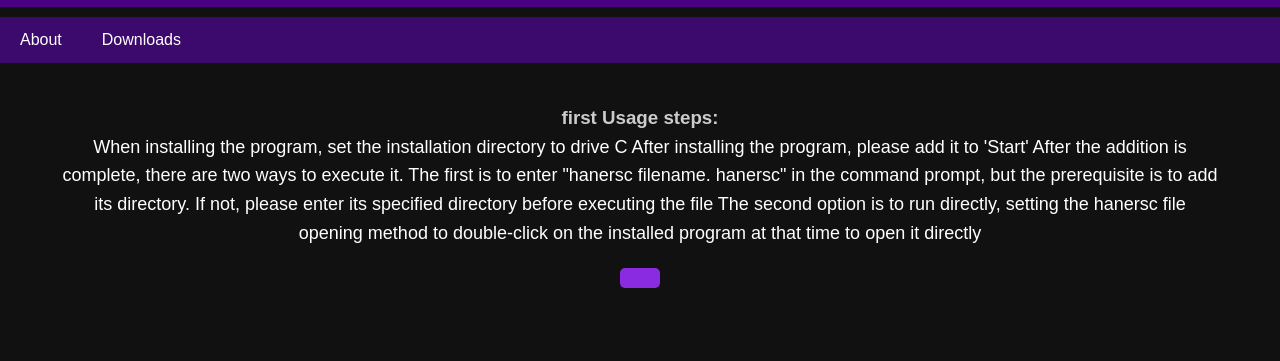
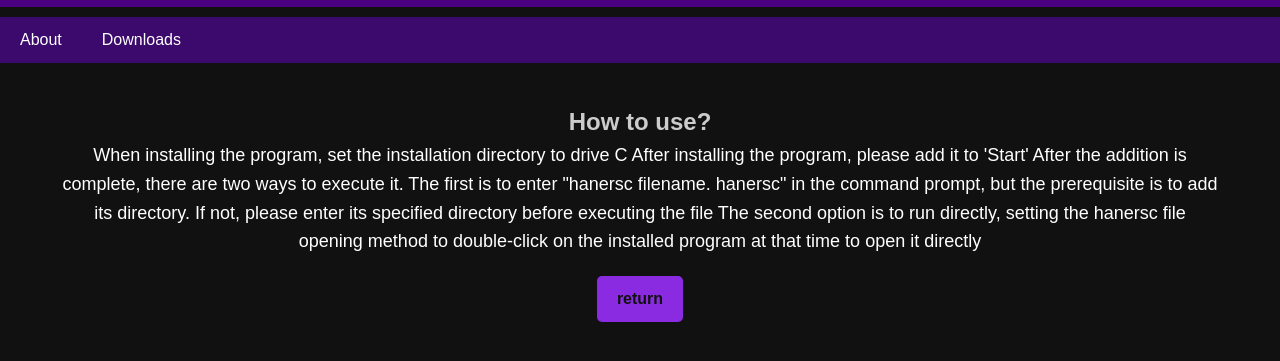
Before and after one commit to hanersc/hanersc.github.io, a plain HTML site: page about.html in a window 1280 px wide. Shown: the part 53-414 px from the top of the page. Drawn offline with Linux system fonts and the light colour scheme.

Commit message:
Add files via upload

```diff
--- a/about.html
+++ b/about.html
@@ -105,9 +105,9 @@
 
     <!-- 子页面内容（居中显示“gh”） -->
     <div class="content">
-        <h3>first Usage steps:</h3>
+        <h2>How to use?</h2>
         <p>When installing the program, set the installation directory to drive C After installing the program, please add it to 'Start' After the addition is complete, there are two ways to execute it. The first is to enter "hanersc filename. hanersc" in the command prompt, but the prerequisite is to add its directory. If not, please enter its specified directory before executing the file The second option is to run directly, setting the hanersc file opening method to double-click on the installed program at that time to open it directly</p>
-        <a href="index.html" class="back-btn"></a>
+        <a href="index.html" class="back-btn">return</a>
     </div>
 </body>
 </html>
```
Also changed, not shown: index.html (+1 -1 lines).
